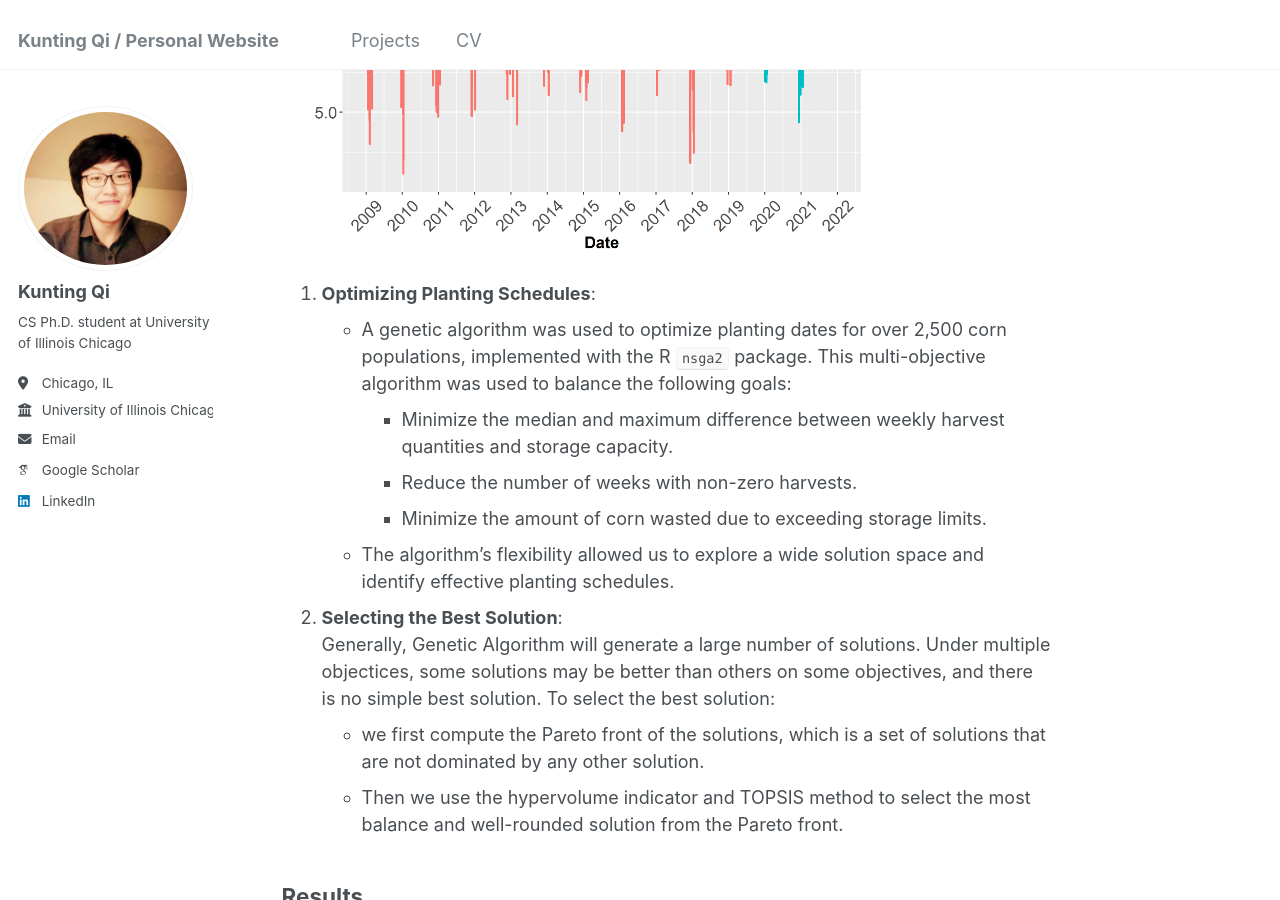
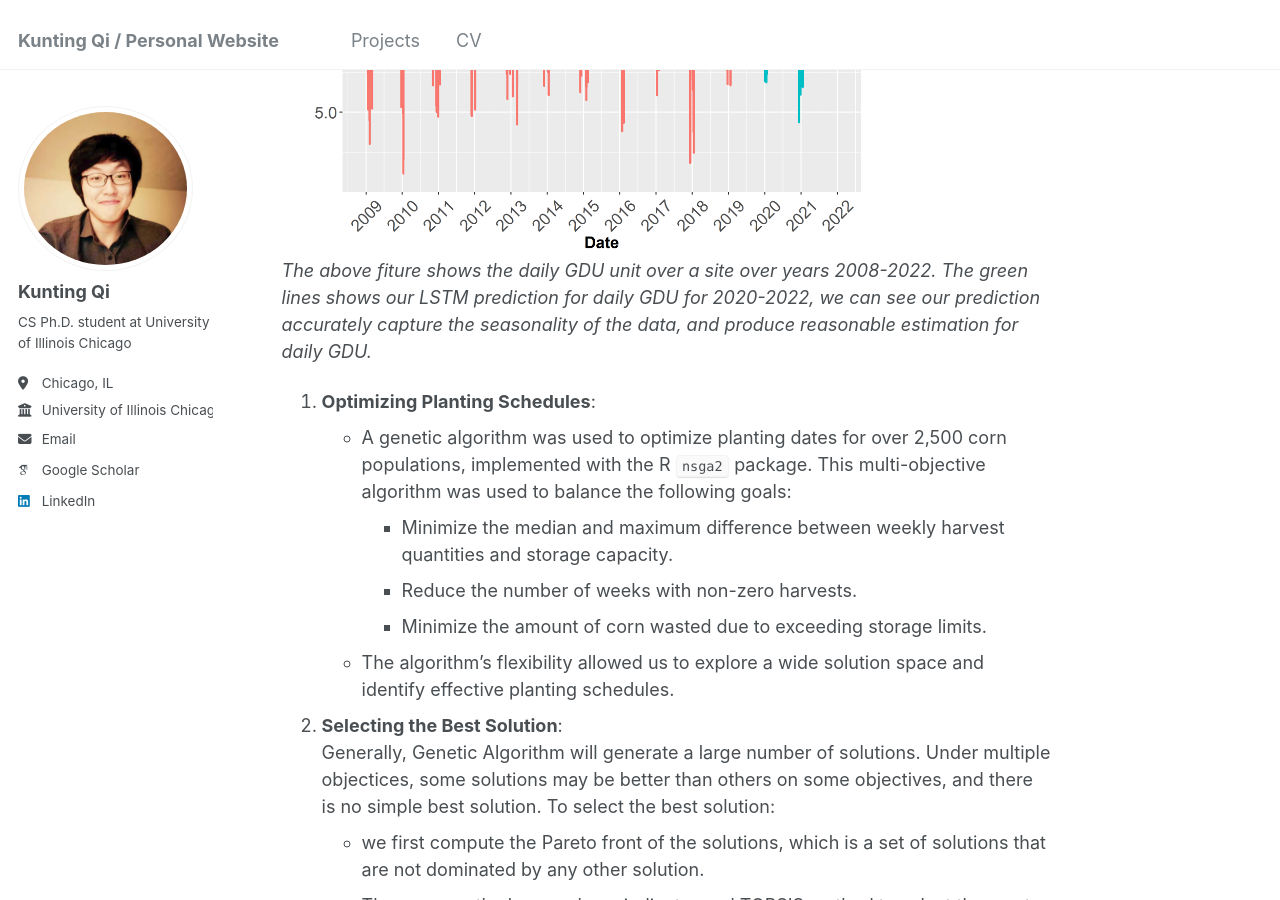
Before and after one commit to qktttt/qktttt.github.io, a Jekyll site: the page built from _portfolio/portfolio-4.md, in a window 1280 px wide and 900 px high, scrolled down 3429 px. Built offline with Jekyll 4.4.1, drawn with Linux system fonts in a browser that asks for light colours; some web fonts are replaced.

Commit message:
new change

```diff
--- a/_portfolio/portfolio-4.md
+++ b/_portfolio/portfolio-4.md
@@ -51,6 +51,7 @@ Minimizing these three objectives will help ensure an efficient harvest while st
    - The LSTM model was implemented using Python's Keras library, which provided a flexible and efficient platform for handling time-series data. These predictions allowed us to estimate when each corn population would be ready for harvest.
 
 ![Alt text](/images/gdu_prediction.png)
+*The above fiture shows the daily GDU unit over a site over years 2008-2022. The green lines shows our LSTM prediction for daily GDU for 2020-2022, we can see our prediction accurately capture the seasonality of the data, and produce reasonable estimation for daily GDU.*
 
 2. **Optimizing Planting Schedules**:
    - A genetic algorithm was used to optimize planting dates for over 2,500 corn populations, implemented with the R `nsga2` package. This multi-objective algorithm was used to balance the following goals:
```
